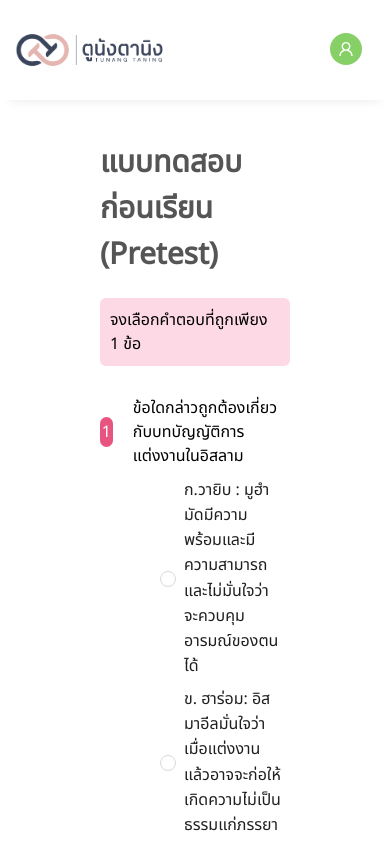
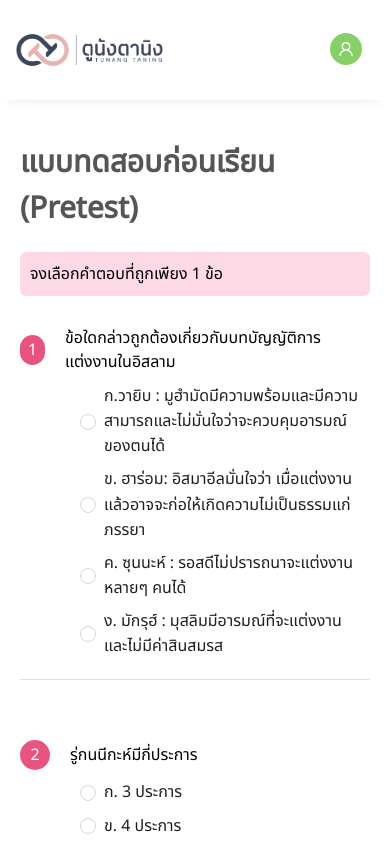
Before and after one commit to FARmer037/tunang-taning, a React (Create React App) app: page /quiz in a window 390 px wide. Shown: the top 844 px of the page. Built offline with nearby package versions, Linux system fonts and the light colour scheme.

Commit message:
quiz responsive

```diff
--- a/src/styles/Quiz.scss
+++ b/src/styles/Quiz.scss
@@ -19,9 +19,9 @@
   flex-direction: column;
 
   h1 {
-      font-size: $xl;
-      color: $darkGray;
-      margin: 20px 0;
+    font-size: $xl;
+    color: $darkGray;
+    margin: 20px 0;
   }
 }
 
@@ -69,6 +69,7 @@
 
   h3 {
     font-size: $sm;
+    text-align: center;
 
     i {
       font-size: $sm;
@@ -76,3 +77,14 @@
     }
   }
 }
+
+@media screen and (max-width: 600px) {
+  .quiz {
+    padding: 0px 20px;
+    margin-top: 20px;
+  }
+
+  .quiz__result {
+    width: 90%;
+  }
+}
```
